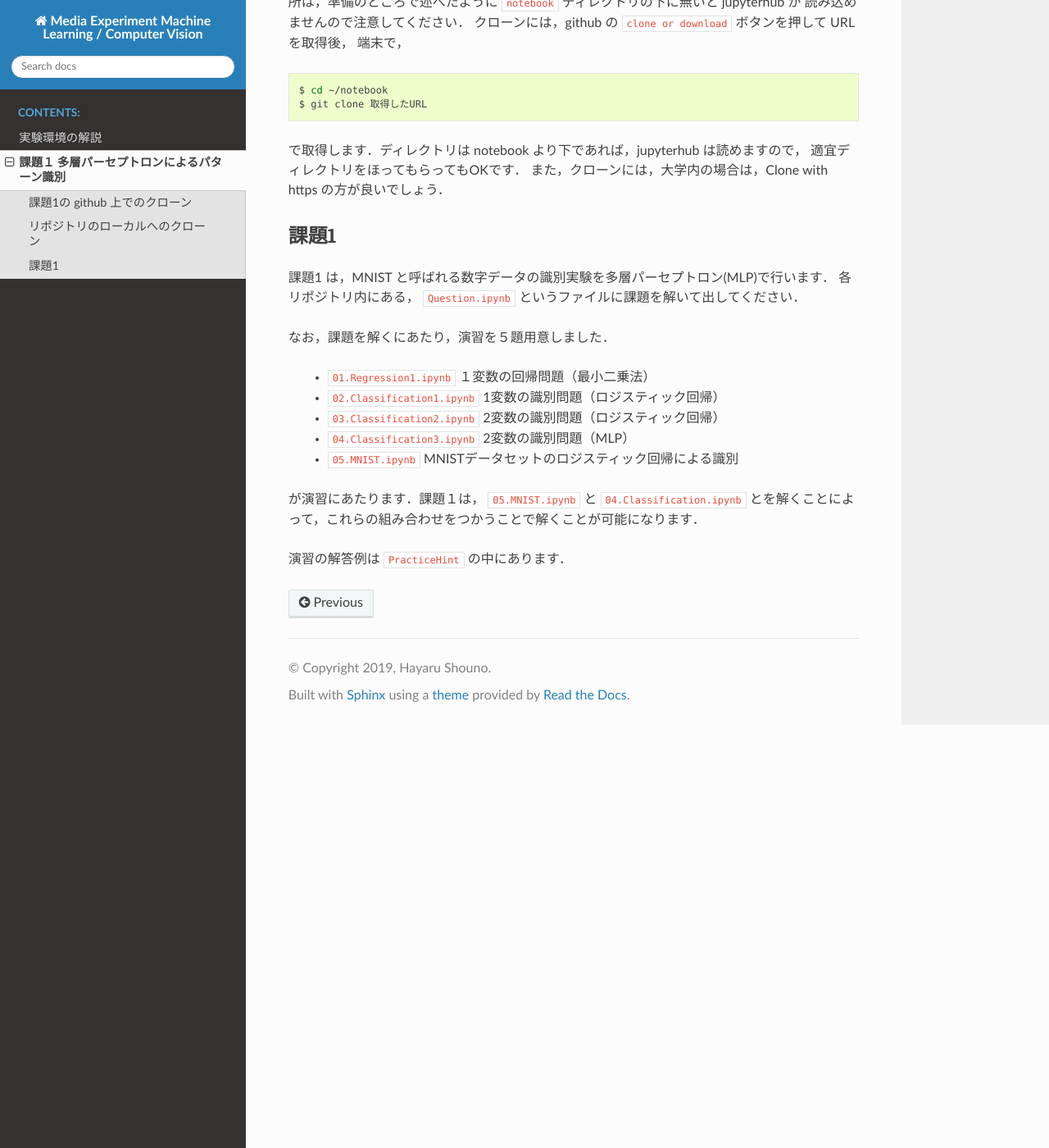
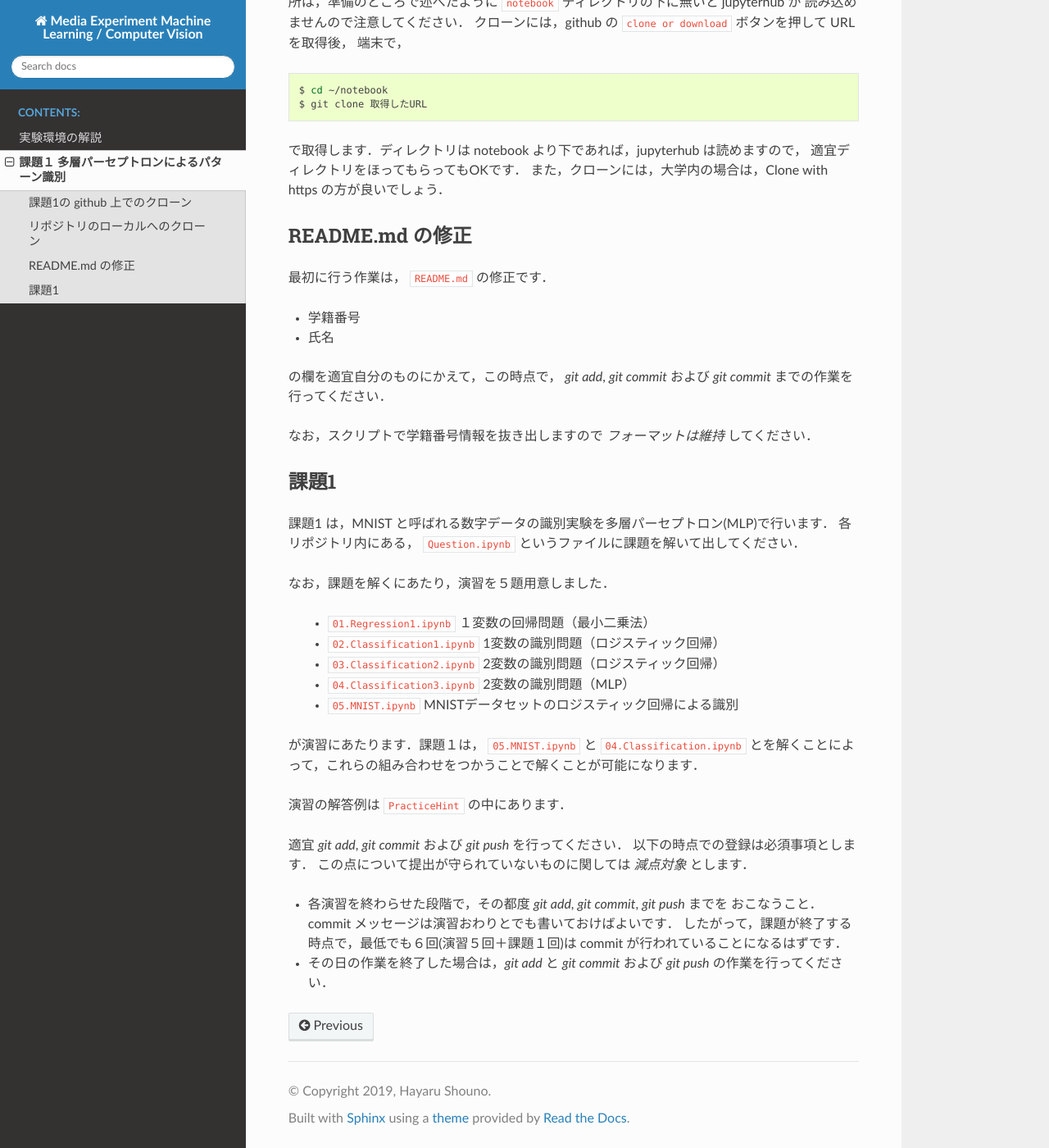
Before and after one commit to UECMediaExp/IntroductionDocument, a Sphinx documentation site: the page built from source/Q1.rst, in a window 1280 px wide and 1400 px high, scrolled down 680 px. Shown: the whole window at 82% size. Built offline with Sphinx 7.4.7 and the Read the Docs theme 2.0.0, drawn with Linux system fonts in a browser that asks for light colours.

```diff
--- a/source/Environment.rst
+++ b/source/Environment.rst
@@ -44,11 +44,10 @@
 こんどは，GPU サーバへ，Web を解してアクセスします．
 Web ブラウザを用いて，
 
-
-http://gpu1.ied.inf.uec.ac.jp/
+http://gpu01.ced.cei.uec.ac.jp/
 
 へアクセスしてください．
-IEDのGPUサーバ (8GPUサーバ(1080Ti*8) 4台)が利用可能です．
+CEDのGPUサーバ (1GPUサーバ(1080Ti*1) 34台)が利用可能です．
 学内アクセス限定です．
 
 GPU があいているサーバーを選びます．
--- a/source/Q1.rst
+++ b/source/Q1.rst
@@ -43,6 +43,22 @@
 また，クローンには，大学内の場合は，Clone with https の方が良いでしょう．
 
 
+README.md の修正
+--------------------------------------------
+
+最初に行う作業は， ``README.md`` の修正です．
+
+* 学籍番号
+
+* 氏名
+
+の欄を適宜自分のものにかえて，この時点で， `git add`, `git commit`
+および `git commit` までの作業を行ってください．
+
+なお，スクリプトで学籍番号情報を抜き出しますので *フォーマットは維持* してください．
+
+
+
 課題1
 --------------------------------------------
 
@@ -65,3 +81,14 @@
 とを解くことによって，これらの組み合わせをつかうことで解くことが可能になります．
 
 演習の解答例は ``PracticeHint`` の中にあります．
+
+
+適宜 `git add`, `git commit` および `git push` を行ってください．
+以下の時点での登録は必須事項とします．
+この点について提出が守られていないものに関しては *減点対象* とします．
+
+* 各演習を終わらせた段階で，その都度 `git add`, `git commit`, `git push` までを
+  おこなうこと．commit メッセージは演習おわりとでも書いておけばよいです．
+  したがって，課題が終了する時点で，最低でも６回(演習５回＋課題１回)は commit が行われていることになるはずです．
+
+* その日の作業を終了した場合は，`git add` と `git commit` および `git push` の作業を行ってください．
```
Also changed, not shown: 11 other files.
